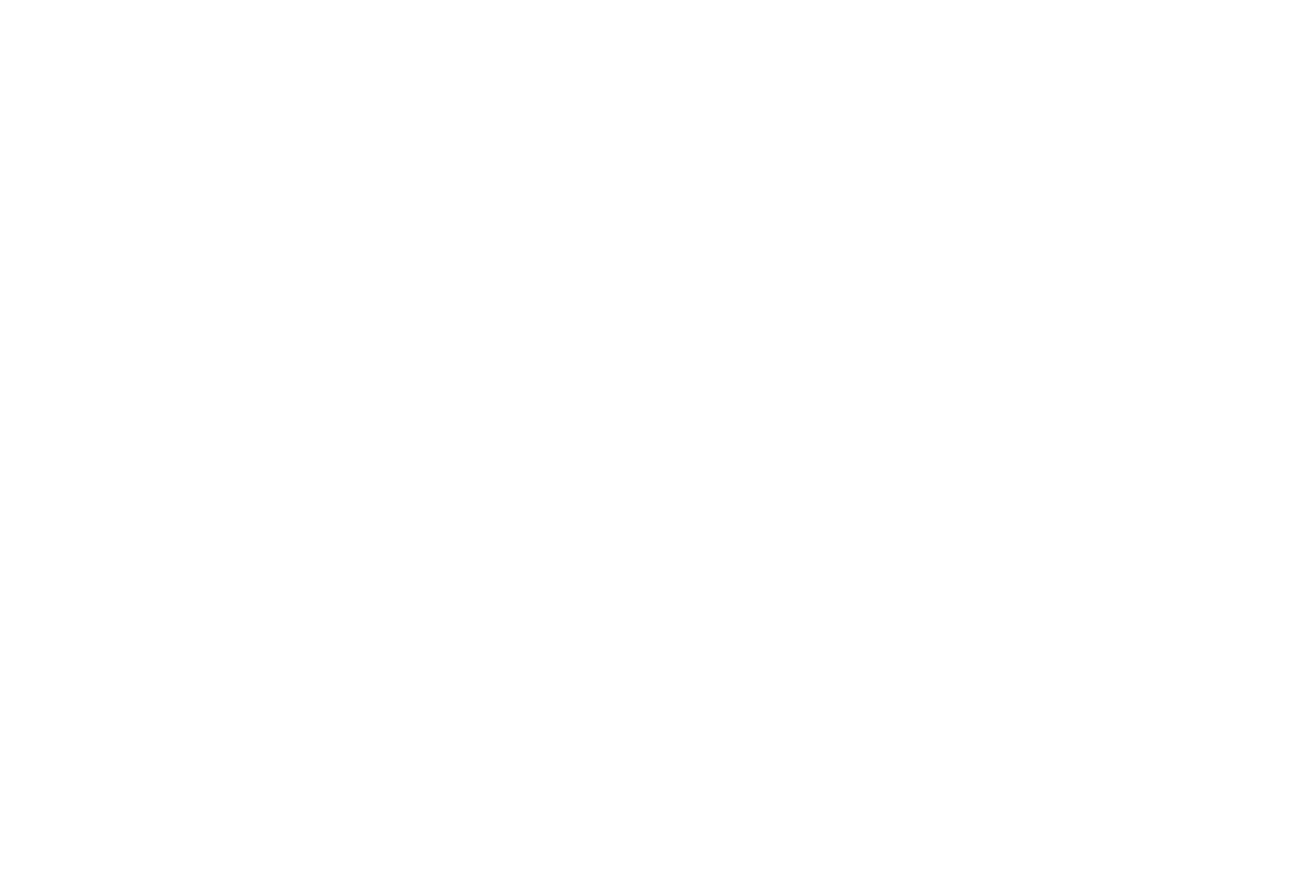
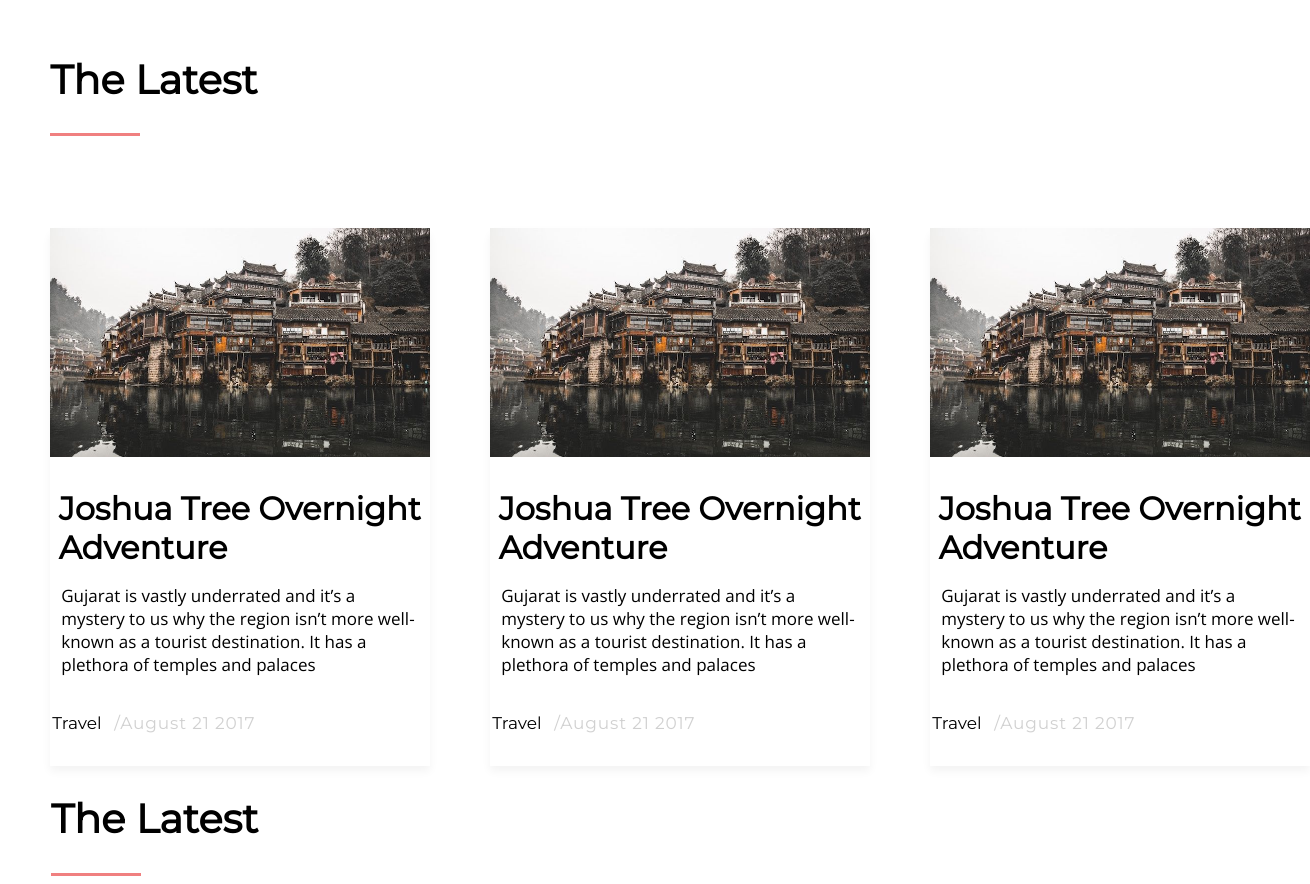
Before and after one commit to Sumit70421/React-blog-app, a React (Create React App) app: page / in a window 1280 px wide. Shown: the part 920-1804 px from the top of the page, 1310 px wide, since content can reach past the window. Before the commit the page ends 878 px from the top, so only its background shows below. Built offline with nearby package versions, Linux system fonts and the light colour scheme.

Commit message:
Working on split comps

```diff
--- a/src/App.js
+++ b/src/App.js
@@ -1,11 +1,15 @@
 import Header from './Header'
 import HeroSection from './herosection';
+import Latest from './latest';
+import LatestArticle from './latestArticles';
 
 function App() {
   return (
      <>
       <Header />
       <HeroSection />
+      <Latest />
+      <LatestArticle />
       </>
   );
 }
--- /dev/null
+++ b/src/css/latest.css
@@ -0,0 +1,80 @@
+@import url('https://fonts.googleapis.com/css2?family=Montserrat&display=swap');
+@import url('https://fonts.googleapis.com/css2?family=Open+Sans&display=swap');
+.latest{
+    margin-left:42.25px;
+    margin-top: 110px;
+}
+
+.latestHr{
+    background: #F08080 0% 0% no-repeat padding-box;
+    opacity: 1;
+    width: 90px;
+    height: 3px;
+    margin-left: 0px;
+}
+
+.cards{
+    display: flex;
+    margin-top: 92px;
+
+}
+
+.latest>h2{
+    font-family: 'Montserrat', sans-serif;
+    font-size: 40px;
+    line-height: 40px;
+}
+
+.card>h3{
+    font-size: 32px;
+    font-family: 'Montserrat', sans-serif;
+    width: 363px;
+    height: 95px;
+    margin-bottom: 0px;
+}
+.card>p{
+    font-family: 'Open Sans', sans-serif;
+    font-size: 17px;
+    line-height: 23px;
+    width: 358px;
+    height: 115px;
+    margin-top: 0px;
+}
+.card>span{
+    text-align: left;
+    position:absolute;
+    left: 2px;
+    bottom:33.43px;
+}
+.Type{
+    font-family: 'Montserrat', sans-serif;
+    font-size: 17px;
+    line-height: 20px;
+}
+.date{
+    letter-spacing: 0.85px;
+    color: #404040;
+    opacity: 0.24;
+    font-family: 'Montserrat', sans-serif;
+    font-size: 17px;
+    line-height: 20px;
+    margin-left: 62px;
+}
+
+.card{
+    position: relative;
+    width: 380px;
+    height: 538px;
+    margin-right: 60px;
+    box-shadow: 0px 5px 10px #0000000D;
+    border-radius: 7px 7px 0px 0px;
+    opacity: 1;
+    display: flex;
+    flex-direction: column;
+    align-items: center;
+
+}
+img{
+    width: 380px;
+    height: 229px;
+}
--- /dev/null
+++ b/src/css/latestarticle.css
@@ -0,0 +1,15 @@
+#listHead{
+    font-family: 'Montserrat', sans-serif;
+    font-size: 40px;
+    line-height: 40px;
+}
+#listLine{
+    background: #F08080 0% 0% no-repeat padding-box;
+    opacity: 1;
+    width: 90px;
+    height: 3px;
+    margin-left: 0px;
+}
+.arList{
+    margin-left: 43px;
+}
--- /dev/null
+++ b/src/latest.js
@@ -0,0 +1,50 @@
+import { useState } from "react";
+import cardImage from './imgs/cardImage.jpg'
+import './css/latest.css'
+
+const Latest = ()=>{
+
+    const Card1Title = useState("Joshua Tree Overnight Adventure")
+    const Card2Title = useState("Joshua Tree Overnight Adventure")
+    const Card3Title = useState("Joshua Tree Overnight Adventure")
+    const Card1Des = useState("Gujarat is vastly underrated and it’s a mystery to us why the region isn’t more well-known as a tourist destination. It has a plethora of temples and palaces")
+    const Card2Des = useState("Gujarat is vastly underrated and it’s a mystery to us why the region isn’t more well-known as a tourist destination. It has a plethora of temples and palaces")
+    const Card3Des = useState("Gujarat is vastly underrated and it’s a mystery to us why the region isn’t more well-known as a tourist destination. It has a plethora of temples and palaces")
+    const Card1Type = useState("Travel")
+    const Card2Type = useState("Travel")
+    const Card3Type = useState("Travel")
+    const Card1Date = useState("August 21 2017")
+    const Card2Date = useState("August 21 2017")
+    const Card3Date = useState("August 21 2017")
+    return(
+        <div className="latest">
+            <h2>The Latest</h2>
+            <hr className="latestHr" />
+            <div className="cards">
+            <div className="card">
+                    <img src={cardImage} alt="Traditional china"/>
+                    <h3>{Card1Title}</h3>
+                    <p>{Card1Des}</p>
+                    <span className="Type">{Card1Type}</span> <span className="date"> /{Card1Date}</span>
+                </div>
+                <div className="card">
+                    <img src={cardImage} alt="Traditional china"/>
+                    <h3>{Card2Title}</h3>
+                    <p>{Card2Des}</p>
+                    <span className="Type">{Card2Type}</span> <span className="date"> /{Card2Date}</span>
+                </div>
+                <div className="card">
+                    <img src={cardImage} alt="Traditional china"/>
+                    <h3>{Card3Title}</h3>
+                    <p>{Card3Des}</p>
+                    <span className="Type">{Card3Type}</span> <span className="date"> /{Card3Date}</span>
+                </div>
+            </div>
+
+        </div>
+
+
+    )
+}
+
+export default Latest;
--- /dev/null
+++ b/src/latestArticles.js
@@ -0,0 +1,16 @@
+import { Component } from "react";
+import './css/latestarticle.css'
+class LatestArticle extends Component{
+    render() {
+        return (
+            <div className="arList">
+                <h2 id="listHead">The Latest</h2>
+                <hr id="listLine" />
+                <div className="split">
+
+                </div>
+            </div>
+        )
+    }
+}
+export default LatestArticle;
```
Also changed, not shown: src/imgs/cardImage.jpg (added), src/splitComps/articleCard.js (added), 1 other file (tests, documents, lock files or other folders).
